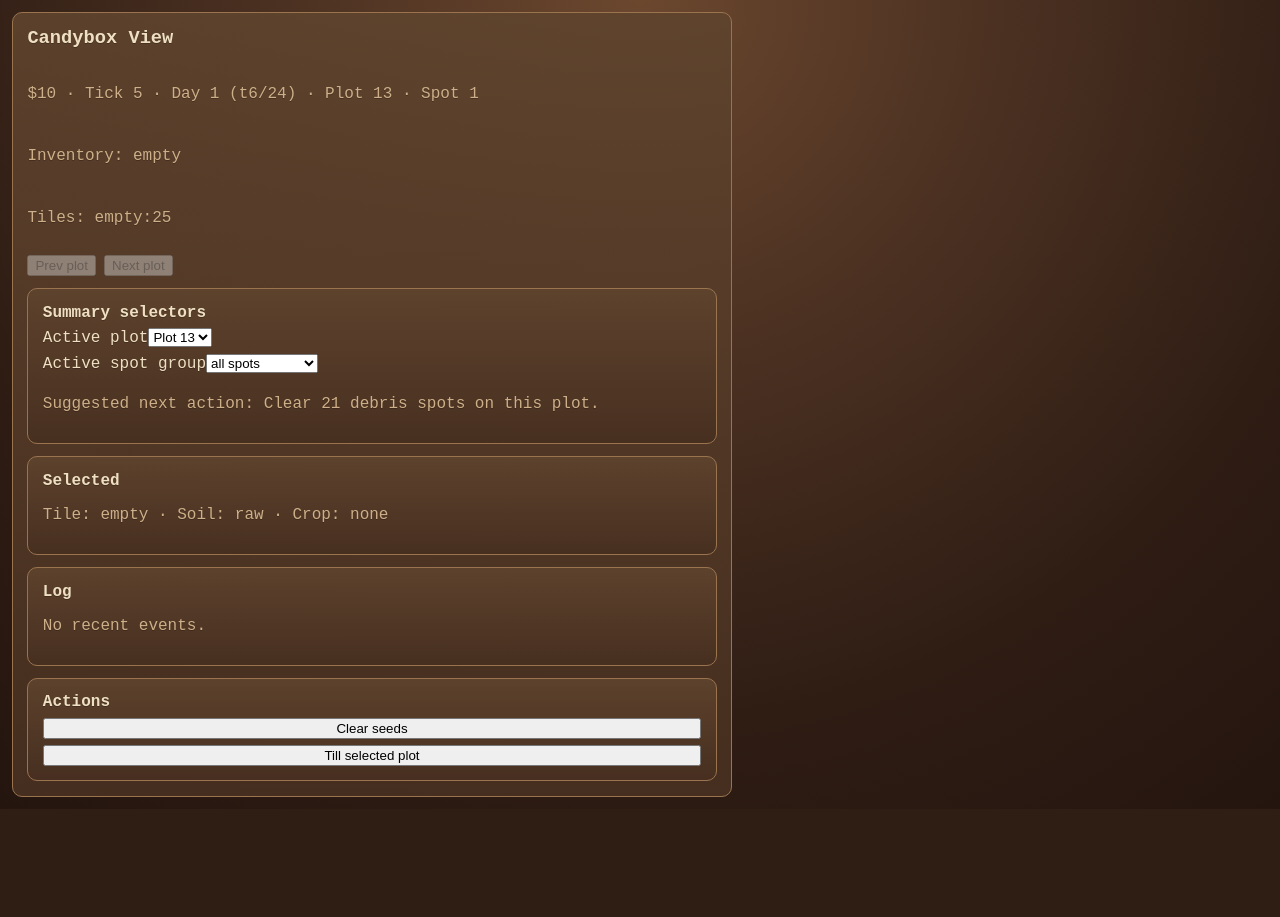
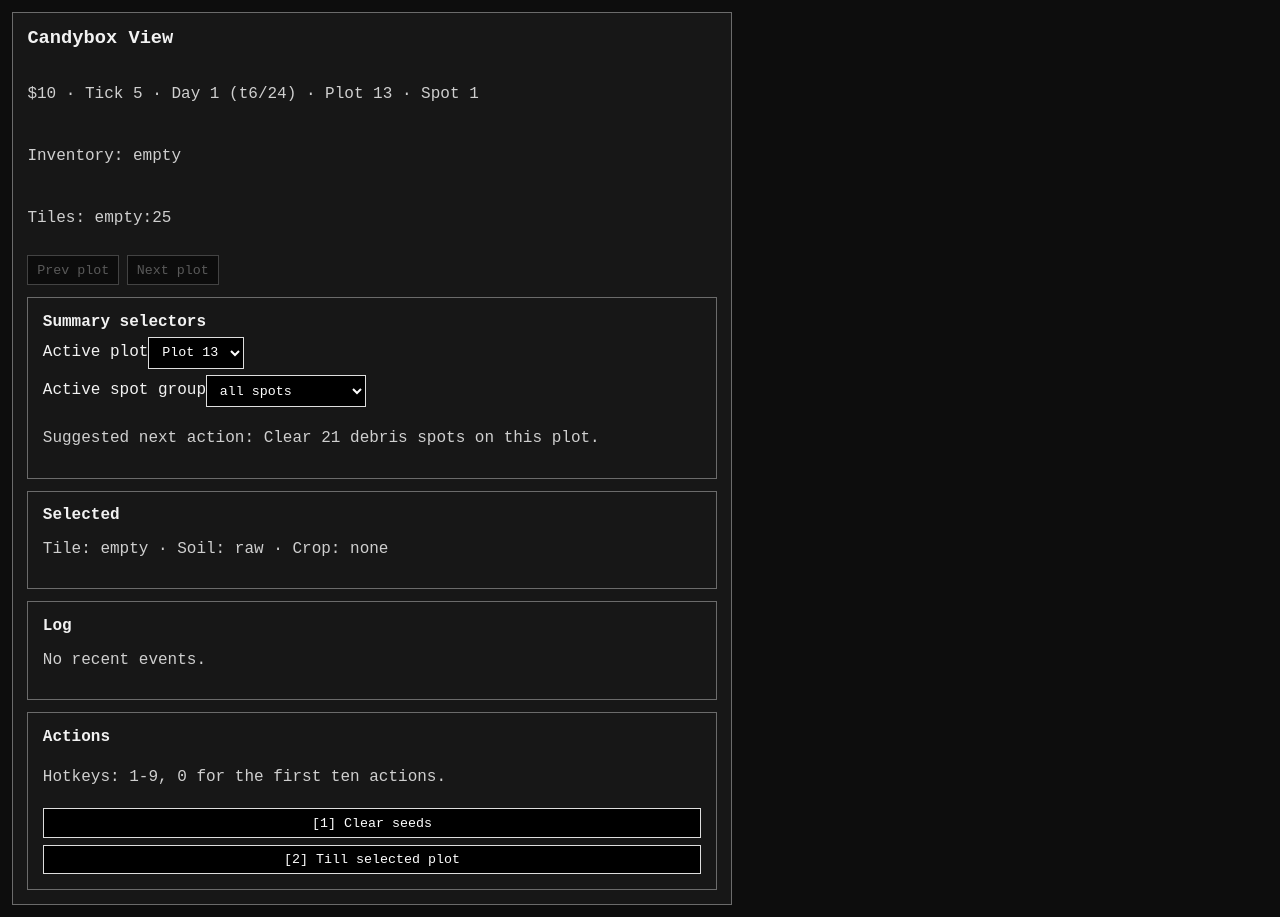
Before and after one commit to believeshe123-coder/Farm-Online, a React (Vite) app: page / in a window 1280 px wide. Before the commit the page ends 809 px from the top, so only its background shows below. Built offline with nearby package versions, Linux system fonts and the light colour scheme.

Commit message:
Refine candybox shell styling and add action hotkeys

```diff
--- a/src/App.jsx
+++ b/src/App.jsx
@@ -17,6 +17,32 @@ import {
   waterSpot,
   isCropHydratedAtTick,
 } from './game/actions';
+
+const MAX_EVENT_LOG_LINES = 100;
+
+function toLogLine(tick, message) {
+  return `Tick ${tick}: ${message}`;
+}
+
+function toProgressionLogLine(notification) {
+  if (!notification) {
+    return '';
+  }
+
+  if (typeof notification === 'string') {
+    return notification;
+  }
+
+  if (typeof notification.message === 'string' && notification.message.trim()) {
+    return notification.message;
+  }
+
+  if (typeof notification.title === 'string' && notification.title.trim()) {
+    return notification.title;
+  }
+
+  return String(notification);
+}
 
 function withSelectedTool(gameState) {
   const hotbarItems = Array.isArray(gameState.hotbarItems) ? gameState.hotbarItems : [];
@@ -93,6 +119,15 @@ export default function App() {
   const [isPaused, setIsPaused] = useState(false);
   const [frontMessage, setFrontMessage] = useState('');
   const [activeSpotGroup, setActiveSpotGroup] = useState('all');
+  const [eventLog, setEventLog] = useState([]);
+
+  const appendLogEntries = (entries) => {
+    if (!Array.isArray(entries) || entries.length === 0) {
+      return;
+    }
+
+    setEventLog((prevLog) => [...prevLog, ...entries].slice(-MAX_EVENT_LOG_LINES));
+  };
 
   useEffect(() => {
     saveGame(gameState);
@@ -104,7 +139,42 @@ export default function App() {
     }
 
     const intervalId = setInterval(() => {
-      setGameState((prevState) => advanceTick(prevState));
+      setGameState((prevState) => {
+        const nextState = advanceTick(prevState);
+        const tickEntries = [];
+
+        const prevNotifications = prevState.progression?.notifications ?? [];
+        const nextNotifications = nextState.progression?.notifications ?? [];
+        if (nextNotifications.length > prevNotifications.length) {
+          nextNotifications.slice(prevNotifications.length).forEach((notification) => {
+            const message = toProgressionLogLine(notification);
+            if (message) {
+              tickEntries.push(toLogLine(nextState.tick, `Progression: ${message}`));
+            }
+          });
+        }
+
+        const prevOffers = prevState.contracts?.offers?.length ?? 0;
+        const nextOffers = nextState.contracts?.offers?.length ?? 0;
+        if (nextOffers > prevOffers) {
+          tickEntries.push(toLogLine(nextState.tick, `New contracts available (${nextOffers}).`));
+        }
+
+        const prevCompletedContracts = prevState.contracts?.completed?.length ?? 0;
+        const nextCompletedContracts = nextState.contracts?.completed?.length ?? 0;
+        if (nextCompletedContracts > prevCompletedContracts) {
+          tickEntries.push(toLogLine(nextState.tick, `Completed contracts: +${nextCompletedContracts - prevCompletedContracts}.`));
+        }
+
+        const prevResearch = prevState.progression?.researchedTechs?.length ?? 0;
+        const nextResearch = nextState.progression?.researchedTechs?.length ?? 0;
+        if (nextResearch > prevResearch) {
+          tickEntries.push(toLogLine(nextState.tick, `Completed research: +${nextResearch - prevResearch}.`));
+        }
+
+        appendLogEntries(tickEntries);
+        return nextState;
+      });
     }, 1000);
 
     return () => clearInterval(intervalId);
@@ -112,6 +182,7 @@ export default function App() {
 
   const handleStartGame = () => {
     setGameState(withSelectedTool(createNewGame()));
+    setEventLog([]);
     setIsPaused(false);
     setFrontMessage('');
     setView('game');
@@ -121,6 +192,7 @@ export default function App() {
     const savedState = loadGame();
     if (savedState) {
       setGameState(withSelectedTool(savedState));
+      setEventLog([]);
       setIsPaused(false);
       setFrontMessage('');
       setView('game');
@@ -164,9 +236,10 @@ export default function App() {
   const canUnlockSelected = unlockablePlots.includes(selectedPlotIndex);
 
   return (
-    <div className="app-shell">
+    <div className="app-shell candybox-shell">
       <CandyboxView
         state={gameState}
+        eventLog={eventLog}
         selectedPlotIndex={selectedPlotIndex}
         selectedSpotIndex={selectedSpotIndex}
         selectedSpot={selectedSpot}
@@ -227,7 +300,11 @@ export default function App() {
         })}
         onHarvestSelected={() => setGameState((prevState) => {
           const { selectedPlotIndex: plotIndex, selectedSpotIndex: spotIndex } = getSelectedIndexes(prevState);
-          return harvestSpot(prevState, plotIndex, spotIndex);
+          const nextState = harvestSpot(prevState, plotIndex, spotIndex);
+          if (nextState !== prevState) {
+            appendLogEntries([toLogLine(prevState.tick, `Harvest action on Plot ${plotIndex + 1}, Spot ${spotIndex + 1}.`)]);
+          }
+          return nextState;
         })}
         onHarvestReadyOnActivePlot={() => setGameState((prevState) => {
           const { selectedPlotIndex: plotIndex } = getSelectedIndexes(prevState);
@@ -236,6 +313,10 @@ export default function App() {
 
           for (let spotIndex = 0; spotIndex < spotCount; spotIndex += 1) {
             nextState = harvestSpot(nextState, plotIndex, spotIndex);
+          }
+
+          if (nextState !== prevState) {
+            appendLogEntries([toLogLine(prevState.tick, `Harvested ready crops on Plot ${plotIndex + 1}.`)]);
           }
 
           return nextState;
@@ -263,12 +344,26 @@ export default function App() {
         onPlant={(seedItemId) => setGameState((prevState) => {
           const { selectedPlotIndex: plotIndex, selectedSpotIndex: spotIndex } = getSelectedIndexes(prevState);
           const withSeedSelected = { ...prevState, selectedTool: { kind: 'item', id: seedItemId } };
-          return onSpotClick(withSeedSelected, plotIndex, spotIndex);
+          const nextState = onSpotClick(withSeedSelected, plotIndex, spotIndex);
+          if (nextState !== prevState) {
+            appendLogEntries([toLogLine(prevState.tick, `Planted ${seedItemId} on Plot ${plotIndex + 1}, Spot ${spotIndex + 1}.`)]);
+          }
+          return nextState;
         })}
-        onSellOne={(itemId) => setGameState((prevState) => sellItem(prevState, itemId, 1))}
+        onSellOne={(itemId) => setGameState((prevState) => {
+          const nextState = sellItem(prevState, itemId, 1);
+          if (nextState !== prevState) {
+            appendLogEntries([toLogLine(prevState.tick, `Sold 1 ${itemId}.`)]);
+          }
+          return nextState;
+        })}
         onUnlockSelected={() => setGameState((prevState) => {
           const { selectedPlotIndex: plotIndex } = getSelectedIndexes(prevState);
-          return unlockPlot(prevState, plotIndex);
+          const nextState = unlockPlot(prevState, plotIndex);
+          if (nextState !== prevState) {
+            appendLogEntries([toLogLine(prevState.tick, `Unlocked Plot ${plotIndex + 1}.`)]);
+          }
+          return nextState;
         })}
       />
     </div>
--- a/src/styles.css
+++ b/src/styles.css
@@ -1,7 +1,7 @@
 :root {
   font-family: 'Courier New', Courier, monospace;
-  color: #efe0c3;
-  background: #2f1e14;
+  color: #f0f0f0;
+  background: #111;
 }
 
 * {
@@ -11,9 +11,8 @@
 body {
   margin: 0;
   min-height: 100vh;
-  background: radial-gradient(circle at top, #6b472e 0%, #4a3021 36%, #2f1d14 70%, #24150f 100%);
-  color: #efe0c3;
-  text-shadow: 0 1px 0 rgba(34, 20, 13, 0.35);
+  background: #111;
+  color: #f0f0f0;
 }
 
 #root {
@@ -31,26 +30,22 @@ body {
   gap: 1rem;
 }
 
-.main-layout {
-  display: grid;
-  grid-template-columns: minmax(0, 3fr) minmax(0, 1fr);
-  gap: 1rem;
-  flex: 1;
-  min-height: 0;
+.candybox-shell {
+  font-family: 'Courier New', Courier, monospace;
+  background: #0d0d0d;
+  color: #f2f2f2;
 }
 
-.side-panels {
-  display: grid;
-  gap: 1rem;
-  align-content: start;
+.panel {
+  background: #1a1a1a;
+  border: 1px solid #5a5a5a;
+  border-radius: 0;
+  padding: 0.9rem;
 }
 
-.panel,
-.grid-panel {
-  background: linear-gradient(180deg, rgba(94, 67, 45, 0.92) 0%, rgba(71, 47, 32, 0.95) 100%);
-  border: 1px solid #9a744f;
-  border-radius: 10px;
-  padding: 0.9rem;
+.candybox-shell .panel {
+  background: #171717;
+  border-color: #6b6b6b;
 }
 
 h2,
@@ -60,61 +55,7 @@ h3 {
 }
 
 .muted {
-  color: #cdb089;
-}
-
-.grid-panel {
-  width: 100%;
-}
-
-.ascii-panel {
-  overflow: hidden;
-  display: flex;
-  flex-direction: column;
-}
-
-.ascii-grid-wrap {
-  width: 100%;
-  overflow: auto;
-  flex: 1;
-}
-
-.ascii-grid {
-  display: grid;
-  width: 100%;
-  gap: 10px;
-}
-
-.ascii-grid-tile {
-  padding: 10px;
-  aspect-ratio: 1 / 1;
-  width: 100%;
-  min-width: 0;
-  border: 1px solid #9e7651;
-  border-radius: 8px;
-  background: linear-gradient(180deg, rgba(112, 79, 49, 0.94) 0%, rgba(87, 59, 38, 0.96) 100%);
-  color: #f5e7ce;
-  display: grid;
-  place-items: stretch;
-  font-family: ui-monospace, SFMono-Regular, Menlo, Monaco, Consolas, "Liberation Mono", "Courier New", monospace;
-  font-size: clamp(18px, 1.6vw, 20px);
-  line-height: 1;
-  letter-spacing: 0.04em;
-  text-shadow: 0 1px 0 rgba(47, 27, 16, 0.35);
-  cursor: pointer;
-  transition: border-color 120ms ease, box-shadow 120ms ease, transform 120ms ease;
-}
-
-.ascii-grid-tile.is-locked {
-  color: #937860;
-  background: rgba(58, 38, 26, 0.9);
-  border-color: #755437;
-  text-shadow: none;
-}
-
-.ascii-grid-tile.is-ready {
-  border-color: #e4ba76;
-  box-shadow: 0 0 10px rgba(165, 116, 58, 0.28), inset 0 0 0 1px rgba(228, 186, 118, 0.42);
+  color: #cfcfcf;
 }
 
 .sr-only {
@@ -129,13 +70,6 @@ h3 {
   border: 0;
 }
 
-.hud {
-  display: flex;
-  justify-content: space-between;
-  gap: 1rem;
-  align-items: center;
-}
-
 .stack-sm {
   display: grid;
   gap: 0.4rem;
@@ -144,6 +78,28 @@ h3 {
 .stack-row {
   display: flex;
   gap: 0.5rem;
+  flex-wrap: wrap;
+}
+
+.candybox-shell button,
+.candybox-shell select {
+  font-family: inherit;
+  border: 1px solid #dedede;
+  background: #000;
+  color: #fff;
+  border-radius: 0;
+  padding: 0.4rem 0.55rem;
+}
+
+.candybox-shell button:hover:not(:disabled),
+.candybox-shell select:hover:not(:disabled) {
+  background: #1f1f1f;
+}
+
+.candybox-shell button:disabled {
+  opacity: 0.45;
+  border-color: #7a7a7a;
+  color: #a9a9a9;
 }
 
 .modal-backdrop {
@@ -166,7 +122,6 @@ h3 {
   padding-left: 1.2rem;
 }
 
-
 .shop-header-row {
   display: flex;
   align-items: center;
@@ -181,32 +136,21 @@ h3 {
   margin-bottom: 0.6rem;
 }
 
-.shop-tab-row button.is-active {
-  border-color: #f1cb9f;
-  box-shadow: inset 0 0 0 1px rgba(241, 203, 159, 0.35);
-}
-
 .shop-section-body {
   margin-top: 0.45rem;
   padding-left: 0.2rem;
 }
 
 .panel details {
-  border: 1px solid rgba(167, 122, 81, 0.5);
-  border-radius: 6px;
+  border: 1px solid #555;
+  border-radius: 0;
   padding: 0.4rem 0.5rem;
-  background: rgba(35, 23, 16, 0.25);
+  background: #101010;
 }
 
 .panel summary {
   cursor: pointer;
-  color: #f1d2ab;
-}
-
-@media (max-width: 1100px) {
-  .main-layout {
-    grid-template-columns: minmax(0, 1fr);
-  }
+  color: #e8e8e8;
 }
 
 .front-view-wrap {
@@ -221,7 +165,6 @@ h3 {
   display: grid;
   gap: 0.9rem;
   justify-items: start;
-  box-shadow: 0 10px 26px rgba(46, 28, 18, 0.45);
 }
 
 .front-view-panel h1 {
@@ -235,11 +178,7 @@ h3 {
 
 .front-view-message {
   margin: 0;
-  color: #efd1aa;
-}
-
-.game-layout {
-  padding-bottom: 7rem;
+  color: #f0f0f0;
 }
 
 .backpack-bar {
@@ -253,9 +192,8 @@ h3 {
   align-items: center;
   gap: 1rem;
   padding: 0.6rem 1rem;
-  border-top: 1px solid #98714c;
-  background: linear-gradient(180deg, rgba(73, 47, 31, 0.97) 0%, rgba(56, 35, 24, 0.97) 100%);
-  box-shadow: 0 -8px 20px rgba(28, 15, 9, 0.42);
+  border-top: 1px solid #5f5f5f;
+  background: #131313;
   z-index: 30;
 }
 
@@ -266,17 +204,17 @@ h3 {
 }
 
 .inventory-toggle {
-  border: 1px solid #a77a51;
-  border-radius: 8px;
+  border: 1px solid #bbb;
+  border-radius: 0;
   padding: 0.6rem 0.9rem;
-  background: linear-gradient(180deg, rgba(103, 71, 45, 0.95) 0%, rgba(82, 55, 36, 0.97) 100%);
-  color: #f5e7cf;
+  background: #000;
+  color: #fff;
   font-family: inherit;
   cursor: pointer;
 }
 
 .inventory-toggle:hover {
-  border-color: #dfae79;
+  background: #1f1f1f;
 }
 
 .backpack-inventory-popup {
@@ -285,17 +223,15 @@ h3 {
   transform: translateX(-50%);
   bottom: calc(100% + 0.6rem);
   padding: 0.5rem;
-  border: 1px solid #8b6747;
-  border-radius: 8px;
-  background: rgba(45, 29, 20, 0.96);
-  box-shadow: 0 8px 20px rgba(0, 0, 0, 0.35);
+  border: 1px solid #5b5b5b;
+  border-radius: 0;
+  background: #101010;
 }
-
 
 .backpack-help {
   margin: 0 0 0.45rem;
   font-size: 0.72rem;
-  color: #d9b890;
+  color: #d2d2d2;
 }
 
 .backpack-bag {
@@ -304,64 +240,29 @@ h3 {
   gap: 0.35rem;
 }
 
-.backpack-bag-slot {
+.backpack-bag-slot,
+.backpack-slot {
   padding: 0;
   font-family: inherit;
   cursor: pointer;
   position: relative;
   aspect-ratio: 1 / 1;
-  border: 1px solid #8b6747;
-  border-radius: 6px;
-  background: rgba(45, 29, 20, 0.88);
-  color: #dcbf9a;
+  border: 1px solid #666;
+  border-radius: 0;
+  background: #1a1a1a;
+  color: #eee;
   display: grid;
   place-items: center;
-  font-size: 0.58rem;
 }
 
 .backpack-bag-slot.is-empty {
-  color: #8f7259;
-  cursor: default;
-}
-
-.backpack-bag-slot:disabled {
-  opacity: 1;
-}
-
-.backpack-bag-slot:hover:not(:disabled) {
-  border-color: #dfae79;
-}
-
-.backpack-slot {
-  position: relative;
-  aspect-ratio: 1 / 1;
-  border: 1px solid #a77a51;
-  background: linear-gradient(180deg, rgba(103, 71, 45, 0.95) 0%, rgba(82, 55, 36, 0.97) 100%);
-  color: #f5e7cf;
-  border-radius: 8px;
-  font-family: inherit;
-  font-size: 0.75rem;
-  letter-spacing: 0.05em;
-  display: grid;
-  place-items: center;
-  cursor: pointer;
-  transition: border-color 120ms ease, box-shadow 120ms ease, transform 120ms ease;
-}
-
-.backpack-slot:hover:not(:disabled) {
-  border-color: #dfae79;
-  box-shadow: inset 0 0 0 1px rgba(223, 174, 121, 0.4);
-  transform: translateY(-1px);
-}
-
-.backpack-slot:disabled {
+  color: #8f8f8f;
   cursor: default;
 }
 
 .backpack-slot.is-selected {
   border-width: 2px;
-  border-color: #f1cb9f;
-  box-shadow: 0 0 9px rgba(169, 117, 59, 0.32), inset 0 0 0 1px rgba(241, 203, 159, 0.46);
+  border-color: #fff;
 }
 
 .backpack-slot-hotkey {
@@ -369,14 +270,7 @@ h3 {
   top: 0.2rem;
   left: 0.3rem;
   font-size: 0.62rem;
-  color: rgba(216, 176, 137, 0.38);
-  z-index: 0;
-  text-shadow: none;
-}
-
-.backpack-slot-label {
-  position: relative;
-  z-index: 1;
+  color: #a0a0a0;
 }
 
 .backpack-slot-count {
@@ -384,7 +278,7 @@ h3 {
   right: 0.3rem;
   bottom: 0.2rem;
   font-size: 0.68rem;
-  color: #eecb9e;
+  color: #fff;
 }
 
 @media (max-width: 920px) {
@@ -404,66 +298,6 @@ h3 {
   .backpack-inventory-popup {
     width: min(95vw, 430px);
   }
-
-  .game-layout {
-    padding-bottom: 12rem;
-  }
-}
-
-.plotInnerGrid {
-  display: grid;
-  grid-template-columns: repeat(5, 1fr);
-  gap: 8px;
-  width: 100%;
-  height: 100%;
-}
-
-.spotCell {
-  aspect-ratio: 1 / 1;
-  display: flex;
-  align-items: center;
-  justify-content: center;
-  font-family: monospace;
-  font-size: 18px;
-  border: 1px solid #8d6847;
-  border-radius: 4px;
-  color: #f2dfbd;
-  background: #533522;
-  cursor: pointer;
-  transition: filter 120ms ease, box-shadow 120ms ease, border-color 120ms ease;
-}
-
-.spotCell:hover:not(:disabled) {
-  filter: brightness(1.1);
-}
-
-.spotCell.is-raw { background: #4a3020; }
-.spotCell.is-hoed { background: #795235; }
-.spotCell.is-watered,
-.spotCell.is-planted { background: #5b3b27; }
-.spotCell.is-ready { background: #5b3b27; color: #ffd27e; }
-.spotCell.is-locked-spot { background: #3e2a1e; color: #8f745c; }
-.spotCell.is-forest { background: #2f4a2f; color: #c8f0b1; }
-.spotCell.is-mine { background: #3f3f45; color: #d6d6df; }
-.spotCell.is-coop-spot { background: #5a4730; color: #f0d6a4; }
-
-.spotCell.is-selected {
-  border-color: #f5ca93;
-  box-shadow: 0 0 0 2px rgba(245, 202, 147, 0.35);
-}
-
-.ascii-grid-tile.is-coop .spotCell {
-  opacity: 0.8;
-}
-
-.hud-badge {
-  display: inline-block;
-  margin: 0.25rem 0;
-  padding: 0.2rem 0.45rem;
-  border: 1px solid #dfae79;
-  border-radius: 999px;
-  background: rgba(223, 174, 121, 0.2);
-  color: #f7deb9;
 }
 
 .candybox-view {
--- a/src/ui/CandyboxView.jsx
+++ b/src/ui/CandyboxView.jsx
@@ -1,3 +1,4 @@
+import { useEffect, useMemo } from 'react';
 import { DAY_TICKS } from '../game/economy';
 import { getAvailableActions } from './candyboxActions';
 import { getPlotSummaryCounts, getSuggestedNextAction, getTileTypeSummary } from './candyboxSummary';
@@ -20,8 +21,39 @@ function formatTileTypeSummary(tileTypeSummary) {
   return entries.length > 0 ? entries.join(' · ') : 'none';
 }
 
+
+
+function getActionHotkey(index) {
+  if (index < 0 || index > 9) {
+    return '';
+  }
+
+  return index === 9 ? '0' : String(index + 1);
+}
+
+function toProgressionText(notification) {
+  if (!notification) {
+    return '';
+  }
+
+  if (typeof notification === 'string') {
+    return notification;
+  }
+
+  if (typeof notification.message === 'string' && notification.message.trim()) {
+    return notification.message;
+  }
+
+  if (typeof notification.title === 'string' && notification.title.trim()) {
+    return notification.title;
+  }
+
+  return String(notification);
+}
+
 export default function CandyboxView({
   state,
+  eventLog,
   selectedPlotIndex,
   selectedSpotIndex,
   selectedSpot,
@@ -62,17 +94,24 @@ export default function CandyboxView({
   const tileTypeSummary = getTileTypeSummary(state);
   const suggestedNextAction = getSuggestedNextAction(state, selectedPlotIndex);
 
+  const progressionLogLines = (state.progression?.notifications ?? [])
+    .slice(-4)
+    .map((note) => toProgressionText(note))
+    .filter(Boolean)
+    .map((line) => `Progression: ${line}`);
+
   const logLines = [
+    ...(eventLog ?? []).slice(-12),
     state.uiMessage,
-    ...(state.progression?.notifications ?? []).slice(-4).map((note) => note.message ?? note),
+    ...progressionLogLines,
     ...(state.economyStatus?.lastShortages ?? []).map((entry) => `Shortage: ${entry}`),
     ...(Object.entries(state.economyStatus?.lastOverflow ?? {})
       .filter(([, qty]) => qty > 0)
       .map(([itemId, qty]) => `Overflow sold: ${itemId} x${qty}`)),
-  ].filter(Boolean).slice(0, 8);
+  ].filter(Boolean).slice(-12);
 
   const unlockedPlotCount = state.unlockedTiles?.filter(Boolean)?.length ?? 1;
-  const actionButtons = getAvailableActions({
+  const actionButtons = useMemo(() => getAvailableActions({
     ...state,
     selectedSpot,
     plantableSeeds,
@@ -90,7 +129,52 @@ export default function CandyboxView({
       onSellOne,
       onUnlockSelected,
     },
-  }).filter((action) => action.isVisible);
+  }).filter((action) => action.isVisible), [
+    state,
+    selectedSpot,
+    plantableSeeds,
+    sellableItems,
+    canUnlockSelected,
+    unlockedPlotCount,
+    onTill,
+    onWater,
+    onHarvestSelected,
+    onHarvestReadyOnActivePlot,
+    onWaterDryPlantedOnActivePlot,
+    onClearDebris,
+    onPlant,
+    onSellOne,
+    onUnlockSelected,
+  ]);
+
+  useEffect(() => {
+    const onKeyDown = (event) => {
+      if (event.defaultPrevented || event.altKey || event.ctrlKey || event.metaKey) {
+        return;
+      }
+
+      const targetTag = event.target?.tagName?.toLowerCase();
+      if (targetTag === 'input' || targetTag === 'textarea' || targetTag === 'select') {
+        return;
+      }
+
+      const hotkeyIndex = event.key === '0' ? 9 : Number(event.key) - 1;
+      if (!Number.isInteger(hotkeyIndex) || hotkeyIndex < 0 || hotkeyIndex > 9) {
+        return;
+      }
+
+      const action = actionButtons[hotkeyIndex];
+      if (!action || !action.isEnabled || typeof action.execute !== 'function') {
+        return;
+      }
+
+      event.preventDefault();
+      action.execute();
+    };
+
+    window.addEventListener('keydown', onKeyDown);
+    return () => window.removeEventListener('keydown', onKeyDown);
+  }, [actionButtons]);
 
   return (
     <main className="panel candybox-view stack-sm">
@@ -155,9 +239,14 @@ export default function CandyboxView({
 
       <section className="panel stack-sm">
         <strong>Actions</strong>
-        {actionButtons.map((action) => (
-          <button key={action.id} type="button" onClick={action.execute} disabled={!action.isEnabled}>{action.label}</button>
-        ))}
+        <p className="muted">Hotkeys: 1-9, 0 for the first ten actions.</p>
+        {actionButtons.map((action, index) => {
+          const hotkey = getActionHotkey(index);
+          const buttonLabel = hotkey ? `[${hotkey}] ${action.label}` : action.label;
+          return (
+            <button key={action.id} type="button" onClick={action.execute} disabled={!action.isEnabled}>{buttonLabel}</button>
+          );
+        })}
       </section>
     </main>
   );
```
